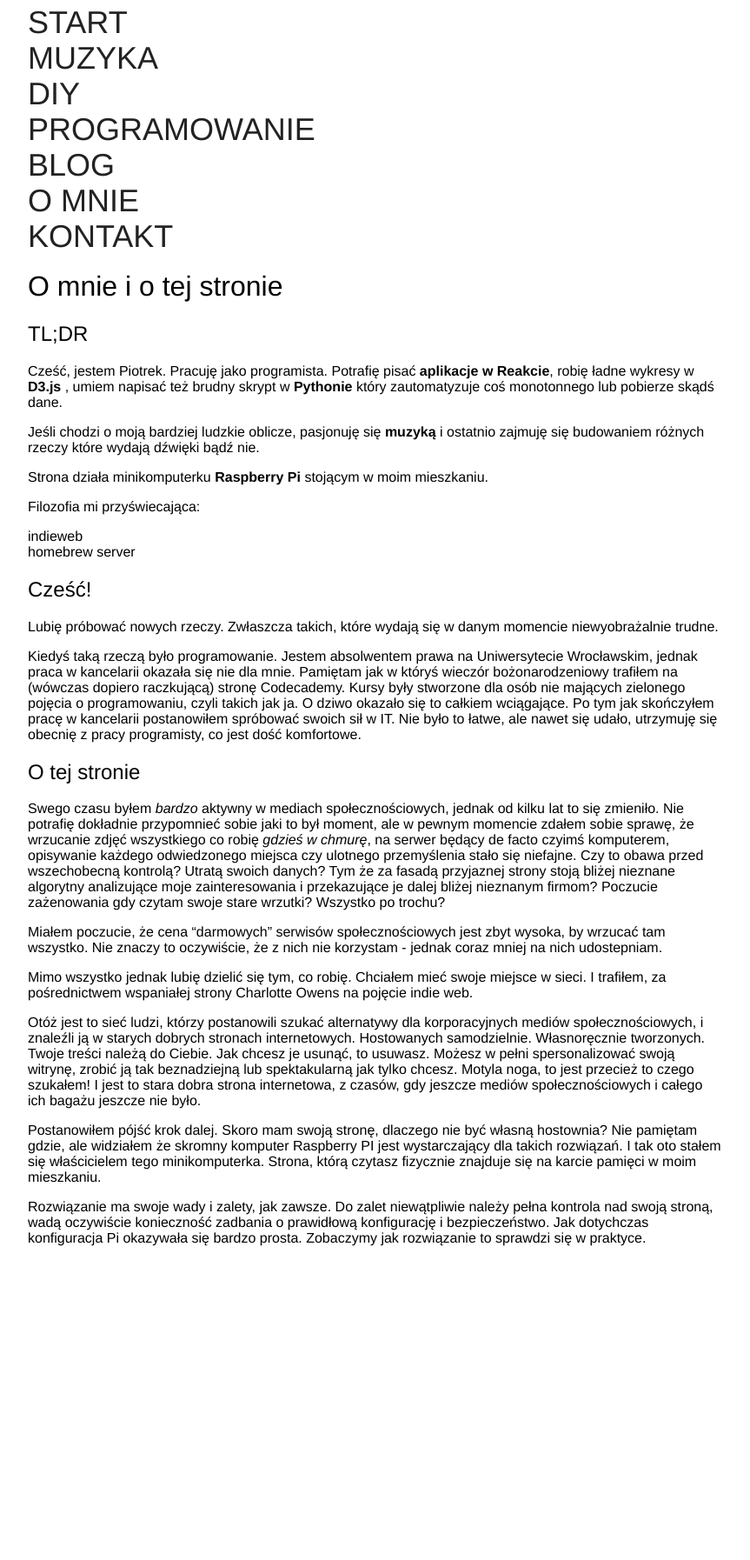
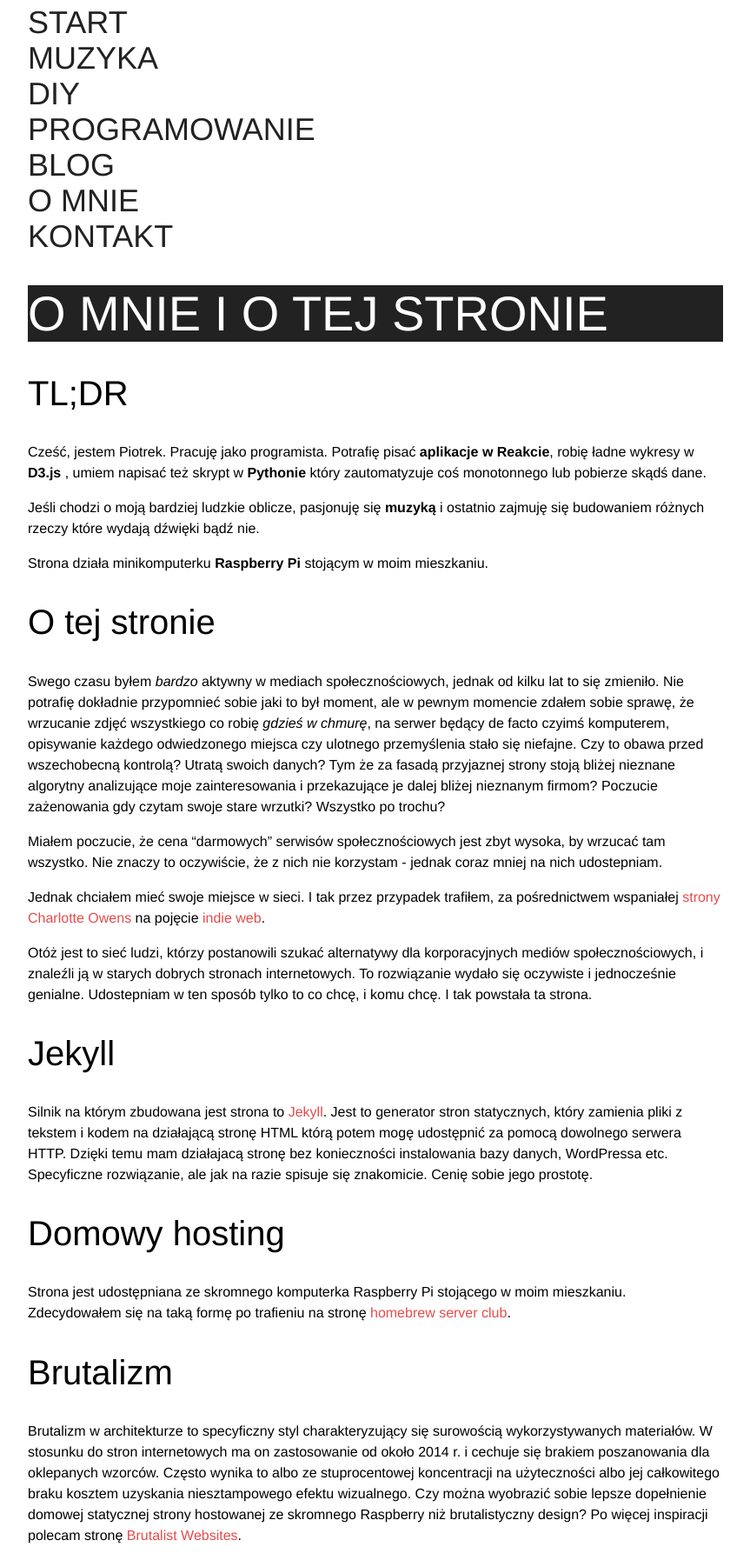
Before and after one commit to bananovitch/home-website, a Jekyll site: the page built from about.md, in a window 1280 px wide. Shown: the whole page at 87% size, without its empty margins (208-1071 px from the left). Built offline with Jekyll 4.4.1, drawn with Linux system fonts in a browser that asks for light colours; before the commit the page ends 1449 px from its top, so only the background shows below that.

Commit message:
new about page

```diff
--- a/about.md
+++ b/about.md
@@ -2,25 +2,15 @@
 title: O mnie
 permalink: /about/
 ---
-# O mnie i o tej stronie
+<h1 class="page-title"> O mnie i o tej stronie</h1>
 
 ## TL;DR
 
-Cześć, jestem Piotrek. Pracuję jako programista. Potrafię pisać **aplikacje w Reakcie**, robię ładne wykresy w **D3.js** , umiem napisać też brudny skrypt w **Pythonie** który zautomatyzuje coś monotonnego lub pobierze skądś dane.
+Cześć, jestem Piotrek. Pracuję jako programista. Potrafię pisać **aplikacje w Reakcie**, robię ładne wykresy w **D3.js** , umiem napisać też skrypt w **Pythonie** który zautomatyzuje coś monotonnego lub pobierze skądś dane.
 
 Jeśli chodzi o moją bardziej ludzkie oblicze, pasjonuję się **muzyką** i ostatnio zajmuję się budowaniem różnych rzeczy które wydają dźwięki bądź nie.
 
 Strona działa minikomputerku **Raspberry Pi** stojącym w moim mieszkaniu.
-
-Filozofia mi przyświecająca:
-* [indieweb](https://indieweb.org/)
-* [homebrew server](https://homebrewserver.club)
-
-## Cześć!
-
-Lubię próbować nowych rzeczy. Zwłaszcza takich, które wydają się w danym momencie niewyobrażalnie trudne.
-
-Kiedyś taką rzeczą było programowanie. Jestem absolwentem prawa na Uniwersytecie Wrocławskim, jednak praca w kancelarii okazała się nie dla mnie. Pamiętam jak w któryś wieczór bożonarodzeniowy trafiłem na (wówczas dopiero raczkującą) stronę Codecademy. Kursy były stworzone dla osób nie mających zielonego pojęcia o programowaniu, czyli takich jak ja. O dziwo okazało się to całkiem wciągające. Po tym jak skończyłem pracę w kancelarii postanowiłem spróbować swoich sił w IT. Nie było to łatwe, ale nawet się udało, utrzymuję się obecnię z pracy programisty, co jest dość komfortowe.
 
 ## O tej stronie
 
@@ -28,10 +18,18 @@ Swego czasu byłem *bardzo* aktywny w mediach społecznościowych, jednak od kil
 
 Miałem poczucie, że cena "darmowych" serwisów społecznościowych jest zbyt wysoka, by wrzucać tam wszystko. Nie znaczy to oczywiście, że z nich nie korzystam - jednak coraz mniej na nich udostepniam.
 
-Mimo wszystko jednak lubię dzielić się tym, co robię. Chciałem mieć swoje miejsce w sieci. I trafiłem, za pośrednictwem wspaniałej [strony Charlotte Owens](https://www.sonniesedge.co.uk/) na pojęcie [indie web](https://indieweb.org/why).
+Jednak chciałem mieć swoje miejsce w sieci. I tak przez przypadek trafiłem, za pośrednictwem wspaniałej [strony Charlotte Owens](https://www.sonniesedge.co.uk/) na pojęcie [indie web](https://indieweb.org/why).
 
-Otóż jest to sieć ludzi, którzy postanowili szukać alternatywy dla korporacyjnych mediów społecznościowych, i znaleźli ją w starych dobrych stronach internetowych. Hostowanych samodzielnie. Własnoręcznie tworzonych. Twoje treści należą do Ciebie. Jak chcesz je usunąć, to usuwasz. Możesz w pełni spersonalizować swoją witrynę, zrobić ją tak beznadziejną lub spektakularną jak tylko chcesz. Motyla noga, to jest przecież to czego szukałem! I jest to stara dobra strona internetowa, z czasów, gdy jeszcze mediów społecznościowych i całego ich bagażu jeszcze nie było.
+Otóż jest to sieć ludzi, którzy postanowili szukać alternatywy dla korporacyjnych mediów społecznościowych, i znaleźli ją w starych dobrych stronach internetowych. To rozwiązanie wydało się oczywiste i jednocześnie genialne. Udostepniam w ten sposób tylko to co chcę, i komu chcę. I tak powstała ta strona.
 
-Postanowiłem pójść krok dalej. Skoro mam swoją stronę, dlaczego nie być własną hostownia? Nie pamiętam gdzie, ale widziałem że skromny komputer Raspberry PI jest wystarczający dla takich rozwiązań. I tak oto stałem się właścicielem tego minikomputerka. Strona, którą czytasz fizycznie znajduje się na karcie pamięci w moim mieszkaniu.
+## Jekyll
 
-Rozwiązanie ma swoje wady i zalety, jak zawsze. Do zalet niewątpliwie należy pełna kontrola nad swoją stroną, wadą oczywiście konieczność zadbania o prawidłową konfigurację i bezpieczeństwo. Jak dotychczas konfiguracja Pi okazywała się bardzo prosta. Zobaczymy jak rozwiązanie to sprawdzi się w praktyce.
+Silnik na którym zbudowana jest strona to [Jekyll](https://www.jekyllrb.com). Jest to generator stron statycznych, który zamienia pliki z tekstem i kodem na działającą stronę HTML którą potem mogę udostępnić za pomocą dowolnego serwera HTTP. Dzięki temu mam działajacą stronę bez konieczności instalowania bazy danych, WordPressa etc. Specyficzne rozwiązanie, ale jak na razie spisuje się znakomicie. Cenię sobie jego prostotę.
+
+## Domowy hosting
+
+Strona jest udostępniana ze skromnego komputerka Raspberry Pi stojącego w moim mieszkaniu. Zdecydowałem się na taką formę po trafieniu na stronę [homebrew server club](https://www.homebrewserver.club).
+
+## Brutalizm
+
+Brutalizm w architekturze to specyficzny styl charakteryzujący się surowością wykorzystywanych materiałów. W stosunku do stron internetowych ma on zastosowanie od około 2014 r. i cechuje się brakiem poszanowania dla oklepanych wzorców. Często wynika to albo ze stuprocentowej koncentracji na użyteczności albo jej całkowitego braku kosztem uzyskania niesztampowego efektu wizualnego. Czy można wyobrazić sobie lepsze dopełnienie domowej statycznej strony hostowanej ze skromnego Raspberry niż brutalistyczny design? Po więcej inspiracji polecam stronę [Brutalist Websites](https://brutalistwebsites.com).
--- a/css/style.scss
+++ b/css/style.scss
@@ -2,25 +2,26 @@
 # The main sass file
 ---
 
-$height: 36px;
+$height: 3.6rem;
 $menu-fill: #222;
+
+html {
+    font-size: 62.5%;
+}
 
 body {
     font-family: Helvetica, sans-serif;
+    font-size:1.6rem;
 }
 
 ul {
     margin:0;
     padding:0;
-    li {
-        list-style:none;
-
-    }
 }
 
 a, a:visited {
     text-decoration: none;
-    color:black;
+    color:#E54B4B
 }
 
 h1,
@@ -39,9 +40,10 @@ h6 {
             height:$height;
             line-height:$height;
             font-size: $height;
-            margin-bottom:5px;
+            margin-bottom:0.5rem;
             text-transform: uppercase;
             font-weight: 500;
+            list-style:none;
         }
     }
     a, a:visited {
@@ -54,21 +56,44 @@ h6 {
     }
 }
 
+h1 {
+    font-size:5.6rem;
+    text-transform: uppercase;
+
+}
+
+h2 {
+    font-size: 4rem;
+}
+h3 {
+    font-size: 3.2rem;
+}
+
+h4 {
+    font-size: 2.4rem;
+}
+
+
+p {
+    font-size: 1.6rem;
+    line-height: 1.5;
+
+}
+
 .page-title {
-    font-size:56px;
-    font-weight: 500;
-    text-transform: uppercase;
+    background: $menu-fill;
+    color: #fff;
 }
 
 .container {
-    max-width:800px;
+    max-width:80rem;
     margin:0 auto;
 }
 
 .post {
     width:100%;
-    border-left: 5px solid black;
-    margin-bottom: 8px;
+    border-bottom: 0.5rem solid black;
+    margin-bottom: 0.8rem;
     &:hover {
         background: $menu-fill;
         a, a:visited {
@@ -76,9 +101,10 @@ h6 {
         }
     }
     a {
-        height: 40px;
-        line-height: 40px;
-        padding:8px;
+        padding:1.6rem;
         display: block;
     }
+    h2 {
+        margin: 0;
+    }
 }
```
Also changed, not shown: _posts/2020-04-14-music.md (deleted, +0 -6 lines), music.md (+2 -0 lines).
